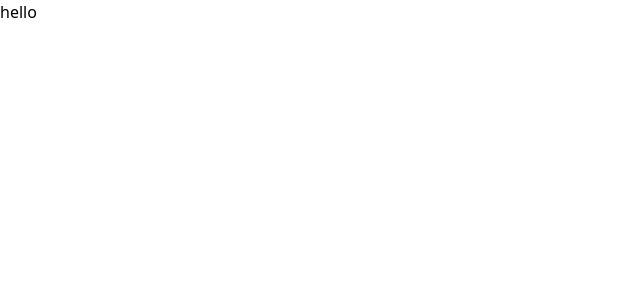
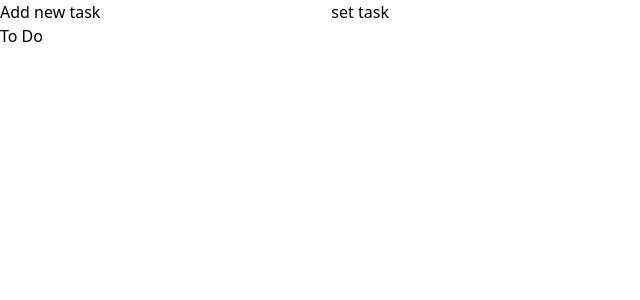
Before and after one commit to imadghssisse/task-list-react, a React (Create React App) app: page / in a window 1280 px wide. Shown: the top 300 px of the page, without its empty margins (0-640 px from the left). Built offline with nearby package versions, Linux system fonts and the light colour scheme.

Commit message:
add taks and show list tasks to do

```diff
--- a/src/App.tsx
+++ b/src/App.tsx
@@ -1,9 +1,26 @@
-import React from 'react';
+import React, {useState} from 'react';
+import InputTask from './component/InputTask';
+import ListTasks from './component/ListTask';
+import { Task } from './models/task';
 
 function App() {
+  const [todo, setTodo] = useState<string>("");
+  const [tasks, setTasks] = useState<Task[]>([]);
+
+  const handeleAdd = (e: React.FormEvent) => {
+    e.preventDefault();
+    if(todo) {
+      setTasks([...tasks, {id: Date.now(), todo: todo, inProgress: false, isDone: false}]);
+      setTodo("");
+    }
+  }
+
   return (
     <div className="App">
-        hello
+        <InputTask todo={todo} setTodo={setTodo} handeleAdd={handeleAdd} />
+        <div>
+          <ListTasks tasks={tasks} />
+        </div>
     </div>
   );
 }
--- /dev/null
+++ b/src/component/InputTask.tsx
@@ -0,0 +1,26 @@
+import React from "react";
+
+interface props {
+    todo: string;
+    setTodo: React.Dispatch<React.SetStateAction<string>>;
+    handeleAdd: (e: React.FormEvent) => void;
+}
+
+const InputTask = ({todo, setTodo, handeleAdd}: props) => {
+    return (
+        <div>
+            <label htmlFor="task">Add new task</label>
+            <input
+                type="text"
+                name="task"
+                onChange={(e) => setTodo(e.target.value)}
+                value={todo}
+            />
+            <button type="button" onClick={(e) => handeleAdd(e)}>
+                set task
+            </button>
+        </div>
+    )
+}
+
+export default InputTask;
--- /dev/null
+++ b/src/component/ListTask.tsx
@@ -0,0 +1,23 @@
+import React from "react";
+import { Task } from "../models/task";
+
+interface props {
+    tasks: Task[];
+};
+
+const ListTasks = ({tasks}: props) => {
+    return (
+        <div>
+            <h2>To Do</h2>
+            <ul>
+                {
+                    tasks.map(task => (
+                        <li key={task.id}>{task.todo}</li>
+                    ))
+                }
+            </ul>
+        </div>
+    )
+}
+
+export default ListTasks;
--- /dev/null
+++ b/src/models/task.ts
@@ -0,0 +1,6 @@
+export interface Task {
+    id: number;
+    todo: string;
+    inProgress: boolean;
+    isDone: boolean;
+}
```
